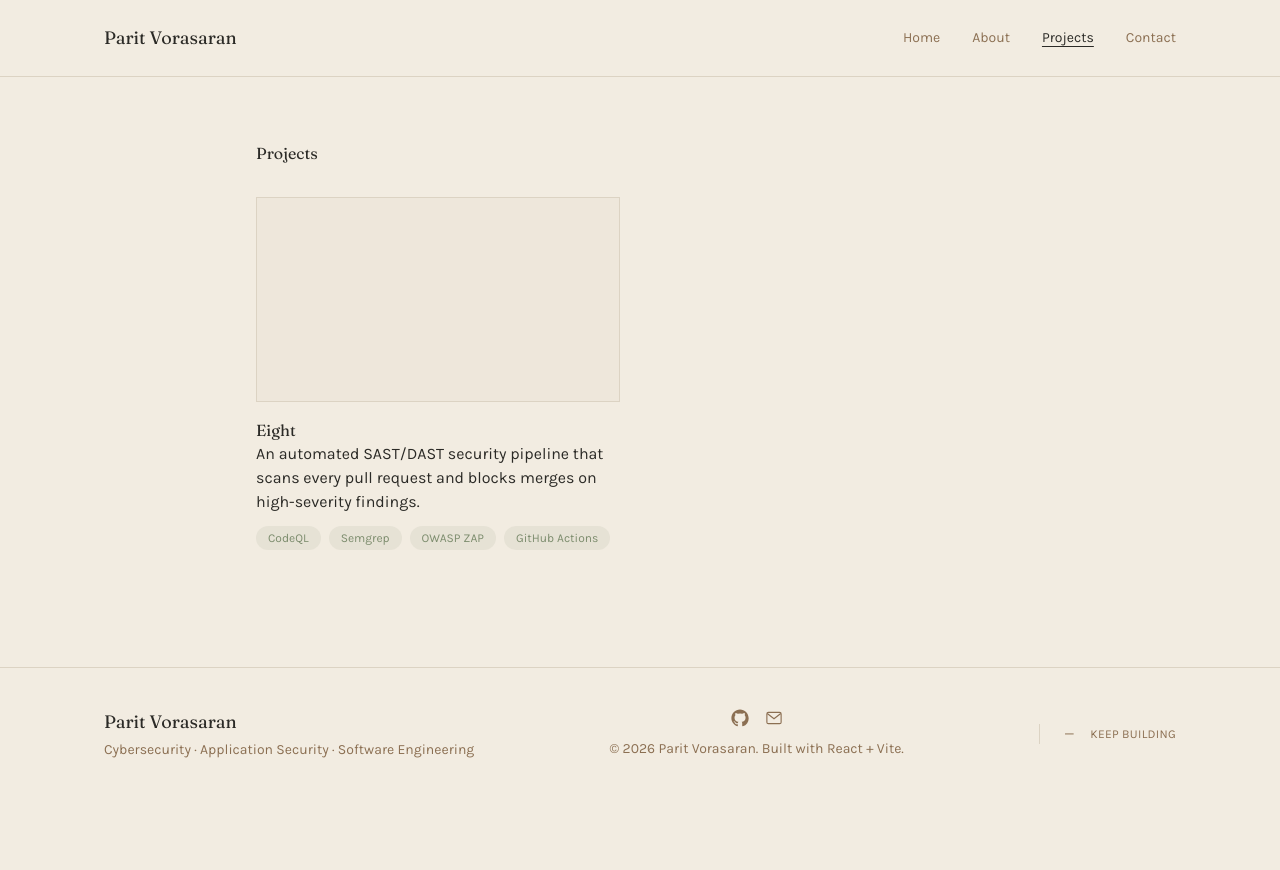
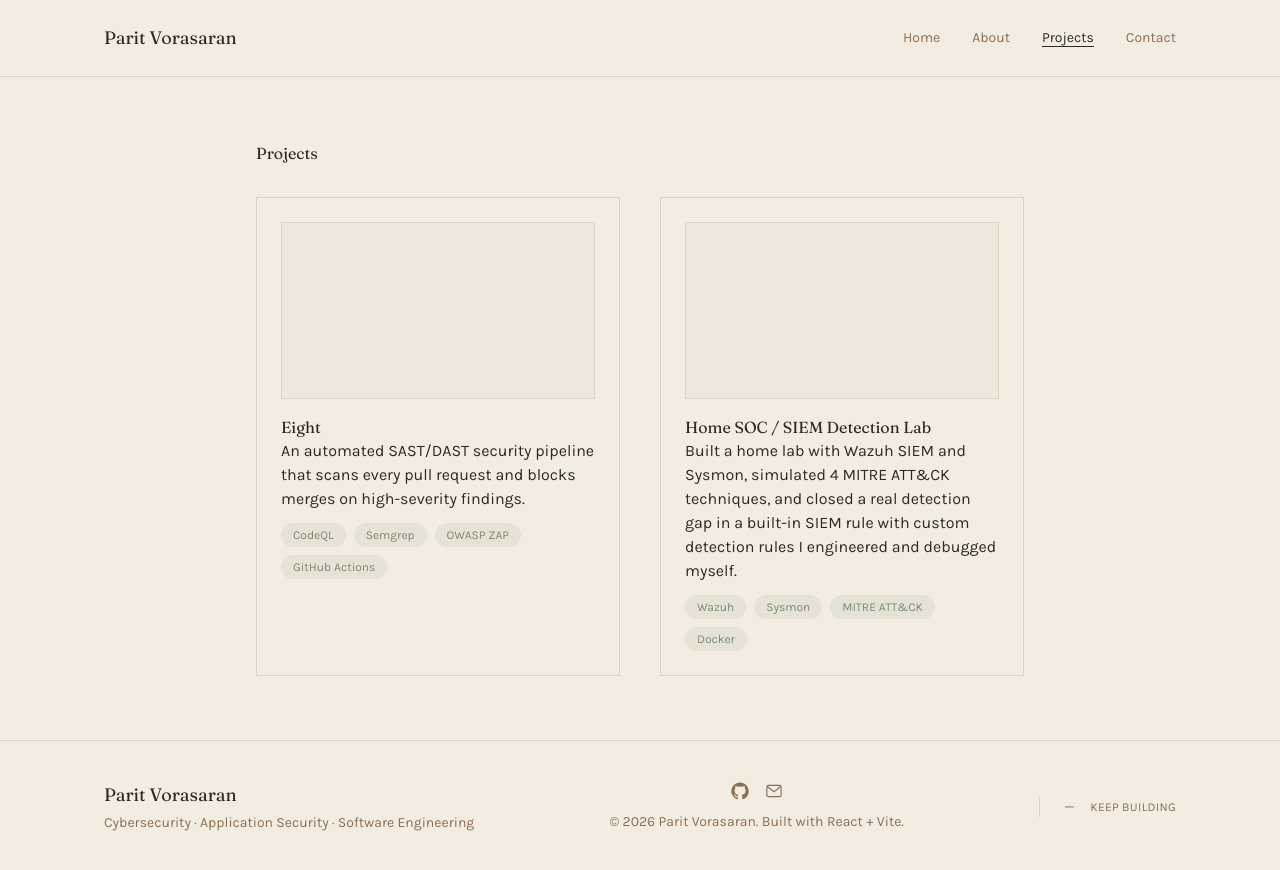
Before and after one commit to ParitV/personal-portfolio, a React (Vite) app: page /projects in a window 1280 px wide. Shown: the top 870 px of the page. Before the commit the page ends 800 px from the top, so only its background shows below. Built offline with nearby package versions, Linux system fonts and the light colour scheme.

Commit message:
adding siem lab project

```diff
--- a/src/data/projects.ts
+++ b/src/data/projects.ts
@@ -17,7 +17,21 @@ export type Project = {
   docUrl?: string
   coverImage?: string
   architectureImage?: string
+  architectureNote?: string
+  keyFinding?: {
+    summary: string
+    points: string[]
+  }
+  detectionCards?: {
+    mitreId: string
+    title: string
+    detail: string
+  }[]
+  skillsDemonstrated?: string[]
 }
+
+// TODO: replace with the real SOC lab GitHub repository URL.
+const SOC_LAB_REPO_URL = 'https://github.com/ParitV/REPLACE_WITH_SOC_LAB_REPO'
 
 export const projects: Project[] = [
   {
@@ -46,4 +60,77 @@ export const projects: Project[] = [
     ],
     repoUrl: 'https://github.com/ParitV/Eight',
   },
+  {
+    slug: 'soc-siem-lab',
+    title: 'Home SOC / SIEM Detection Lab',
+    oneLiner:
+      'Built a home lab with Wazuh SIEM and Sysmon, simulated 4 MITRE ATT&CK techniques, and closed a real detection gap in a built-in SIEM rule with custom detection rules I engineered and debugged myself.',
+    techStack: ['Wazuh', 'Sysmon', 'MITRE ATT&CK', 'Docker', 'VirtualBox', 'Windows Event Logs'],
+    role: 'Detection Engineering',
+    date: 'Sep 2026',
+    type: 'Personal Project',
+    problem:
+      "A SIEM's built-in ruleset either fires or it doesn't, and it is easy to trust that silently. I wanted a lab where I could simulate real MITRE ATT&CK techniques against live telemetry and verify, rather than assume, that the detections behind them actually work.",
+    whatIBuilt:
+      "A home SOC lab with Wazuh ingesting Sysmon and Windows event logs from an isolated Windows target and Kali attacker VM. I simulated 4 MITRE ATT&CK techniques and investigated the resulting alerts like an analyst would, which surfaced a real gap: Wazuh's built-in rule for LSASS credential dumping never fired against a real ProcDump attack, because its access-mask allowlist predates current Windows and Sysmon conventions.",
+    impact: [
+      'Found and closed a real detection gap in a built-in SIEM rule',
+      'Validated custom rules against live attack traffic across 4 MITRE ATT&CK techniques',
+      'Debugged two independent rule dependency bugs by reading the ruleset directly',
+      'Weighed precision versus coverage across two custom detection rules',
+    ],
+    myRole:
+      'Sole builder: designed the lab environment, configured the SIEM and telemetry pipeline, simulated each technique, and investigated, engineered, and validated every detection myself.',
+    keyDecisions: [
+      'Kept the lab on a fully isolated internal network with no route to the internet or the host network: safely running real attacker tooling (Hydra, ProcDump, encoded PowerShell payloads) requires a target that cannot accidentally reach anything else.',
+      'Verified every detection against the raw Sysmon and Windows event data instead of trusting the SIEM dashboard: the built-in credential-dumping rule looked like a working detection until the raw GrantedAccess value proved otherwise, the same gap an analyst would need to catch in production.',
+    ],
+    architectureNote:
+      'Kali (attacker) and a Windows target sit on an isolated internal network with no internet or host access. Both feed Sysmon and Windows event logs to a single-node Wazuh manager running in Docker, which is where every detection in this project was investigated and validated.',
+    keyFinding: {
+      summary:
+        "Wazuh's built-in rule for LSASS credential dumping never fired against a real attack, and closing the gap took reading the rule's own logic against the raw event.",
+      points: [
+        "Wazuh's built-in rule 92900 for detecting LSASS credential dumping never fired against a real ProcDump attack. Its GrantedAccess allowlist only matches 0x1010 or 0x40, values that predate current Windows and Sysmon conventions. The raw Sysmon Event 10 record for the actual ProcDump-to-LSASS access shows GrantedAccess: 0x1FFFFF, a value entirely outside that allowlist.",
+        'Two custom rules were written to close the gap: rule 100004, precisely scoped to ProcDump, and rule 100010, a broader rule that catches any process touching lsass.exe. Neither fired at first, for two independent rule dependency bugs found by reading the actual built-in rule definitions off the manager, then fixed and reloaded.',
+        'Both rules were then validated against live attack traffic and fired correctly. Rule 100010 also fired 999 times against completely benign VBoxService.exe activity in testing, a real lesson about precision versus coverage in detection design, and why both rules are worth keeping.',
+      ],
+    },
+    detectionCards: [
+      {
+        mitreId: 'T1110',
+        title: 'Brute Force Login',
+        detail:
+          "SMB password guessing with Hydra and netexec. Caught by Wazuh's built-in ruleset with no custom rule, Event ID 4625 x5. Evidence includes the NTSTATUS code confirming password guessing rather than username enumeration, and a sub-50-millisecond timing pattern across 5 distinct source ports proving automated tooling.",
+      },
+      {
+        mitreId: 'T1059.001',
+        title: 'Encoded PowerShell',
+        detail:
+          "Base64-encoded download-and-execute command. Wazuh's built-in ruleset does not flag this on its own; caught by a custom rule (100002) tagged to the correct MITRE technique, feeding the ATT&CK dashboard directly.",
+      },
+      {
+        mitreId: 'T1098 / T1136.001',
+        title: 'New Local Admin Account',
+        detail:
+          'Create-then-escalate account manipulation, caught end to end by built-in rules with a severity tier that jumps from level 5 (routine group membership) to level 12 (Administrators group), a genuine finding about how the ruleset weighs privilege escalation.',
+      },
+      {
+        mitreId: 'T1003.001',
+        title: 'LSASS Credential Dumping',
+        detail:
+          "The headline case: Wazuh's built-in rule for LSASS dumping missed a real ProcDump attack. Two custom rules were engineered, debugged, and validated against live attack traffic to close the gap. Full investigation on GitHub.",
+      },
+    ],
+    skillsDemonstrated: [
+      'SIEM deployment and tuning',
+      'Sysmon configuration',
+      'Windows event log analysis',
+      'Custom detection rule authoring and debugging (Wazuh rule syntax)',
+      'MITRE ATT&CK mapping',
+      'Gap analysis on an existing detection ruleset',
+      'Evidence-based investigation',
+    ],
+    repoUrl: SOC_LAB_REPO_URL,
+  },
 ]
--- a/src/pages/ProjectDetail.tsx
+++ b/src/pages/ProjectDetail.tsx
@@ -259,6 +259,71 @@ function ProjectDetail() {
         </div>
       </section>
 
+      {project.architectureNote && (
+        <section className="mt-20 border-t border-stone pt-12">
+          <h2 className="text-3xl">Architecture</h2>
+          <div className="mt-2 h-px w-6 bg-stone" />
+          {project.architectureImage && (
+            <img
+              src={project.architectureImage}
+              alt={`${project.title} architecture diagram`}
+              className="mt-8 w-full border border-stone"
+            />
+          )}
+          <p className="mt-6 max-w-2xl text-wood">{project.architectureNote}</p>
+        </section>
+      )}
+
+      {project.keyFinding && (
+        <section className="mt-20 border-t border-stone pt-12">
+          <p className="font-mono text-xs tracking-widest text-wood uppercase">The Finding</p>
+          <h2 className="mt-4 max-w-2xl text-3xl">{project.keyFinding.summary}</h2>
+          <div className="mt-4 h-px w-6 bg-stone" />
+          <ol className="mt-8 space-y-6">
+            {project.keyFinding.points.map((point, i) => (
+              <li key={i} className="flex gap-4 text-wood">
+                <span className="shrink-0 font-mono text-sm text-wood-dark">
+                  {String(i + 1).padStart(2, '0')}
+                </span>
+                <span>{point}</span>
+              </li>
+            ))}
+          </ol>
+        </section>
+      )}
+
+      {project.detectionCards && (
+        <section className="mt-20 border-t border-stone pt-12">
+          <h2 className="text-3xl">Detections</h2>
+          <div className="mt-2 h-px w-6 bg-stone" />
+          <div className="mt-8 grid grid-cols-1 gap-6 sm:grid-cols-2">
+            {project.detectionCards.map((card) => (
+              <div key={card.mitreId} className="border border-stone p-6">
+                <p className="font-mono text-xs tracking-widest text-wood uppercase">
+                  {card.mitreId}
+                </p>
+                <h3 className="mt-2 text-xl">{card.title}</h3>
+                <p className="mt-3 text-wood">{card.detail}</p>
+              </div>
+            ))}
+          </div>
+        </section>
+      )}
+
+      {project.skillsDemonstrated && (
+        <section className="mt-20 border-t border-stone pt-12">
+          <h2 className="text-3xl">Skills Demonstrated</h2>
+          <div className="mt-2 h-px w-6 bg-stone" />
+          <ul className="mt-8 flex flex-wrap gap-3">
+            {project.skillsDemonstrated.map((skill) => (
+              <li key={skill} className="rounded-full bg-sage/10 px-4 py-2 text-sm text-sage">
+                {skill}
+              </li>
+            ))}
+          </ul>
+        </section>
+      )}
+
       {project.slug === 'eight' && (
         <section id="live-demo" className="mt-20 border-t border-stone pt-12 scroll-mt-8">
           <div className="flex flex-wrap items-baseline justify-between gap-4">
@@ -289,6 +354,7 @@ function ProjectDetail() {
         </section>
       )}
 
+      {project.slug === 'eight' ? (
         <section className="mt-20 border-t border-stone pt-12">
           <h2 className="text-3xl">Tech Stack</h2>
           <div className="mt-2 h-px w-6 bg-stone" />
@@ -322,6 +388,19 @@ function ProjectDetail() {
             </div>
           </div>
         </section>
+      ) : (
+        <section className="mt-20 border-t border-stone pt-12">
+          <h2 className="text-3xl">Tech Stack</h2>
+          <div className="mt-2 h-px w-6 bg-stone" />
+          <ul className="mt-8 flex flex-wrap gap-3">
+            {project.techStack.map((tech) => (
+              <li key={tech} className="border border-stone px-4 py-2 text-sm text-wood-dark">
+                {tech}
+              </li>
+            ))}
+          </ul>
+        </section>
+      )}
     </article>
   )
 }
--- a/src/pages/Projects.tsx
+++ b/src/pages/Projects.tsx
@@ -15,7 +15,7 @@ function Projects() {
           <Link
             to={`/projects/${project.slug}`}
             key={project.slug}
-            className="group block"
+            className="group block border border-stone p-6 transition-colors hover:border-wood"
           >
             <div className="aspect-video overflow-hidden border border-stone bg-stone/20">
               {project.coverImage && (
```
Also changed, not shown: 1 other file (tests, documents, lock files or other folders). Lines whose indentation alone changed are shown as unchanged.
